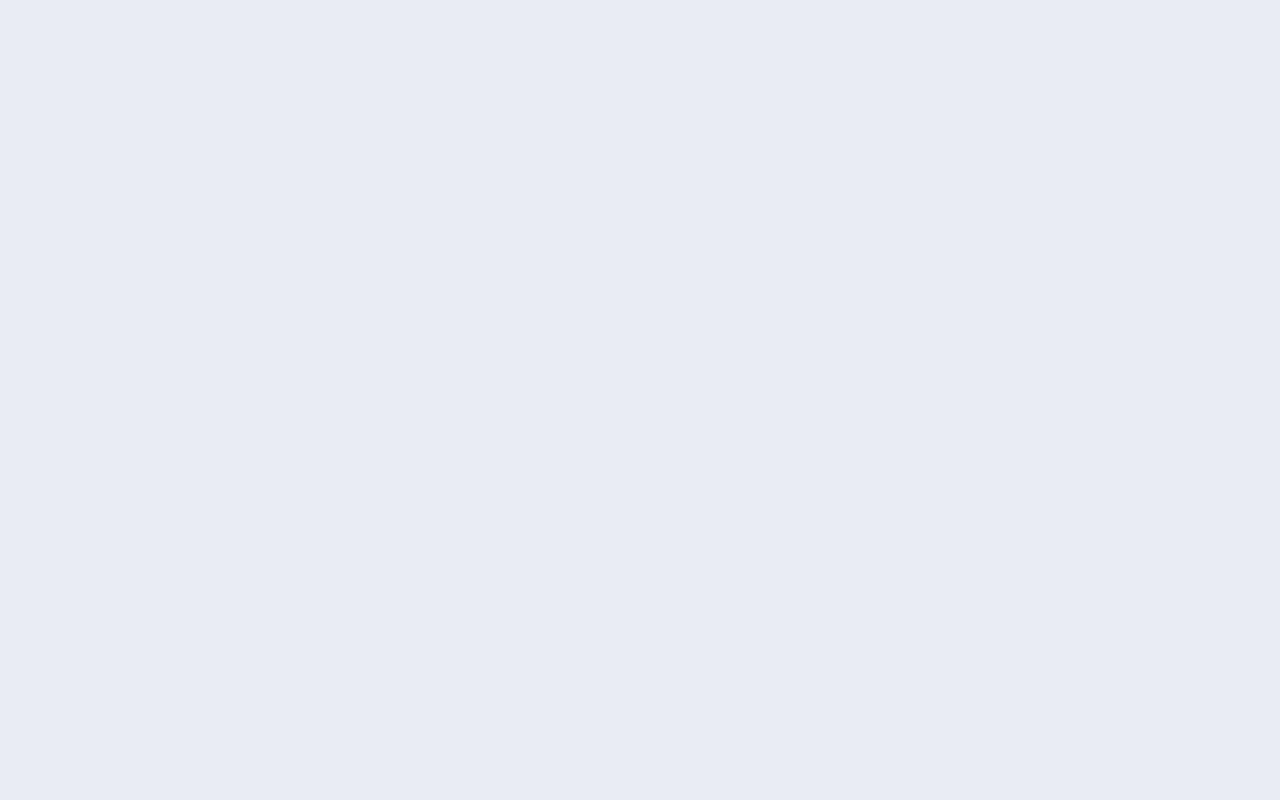
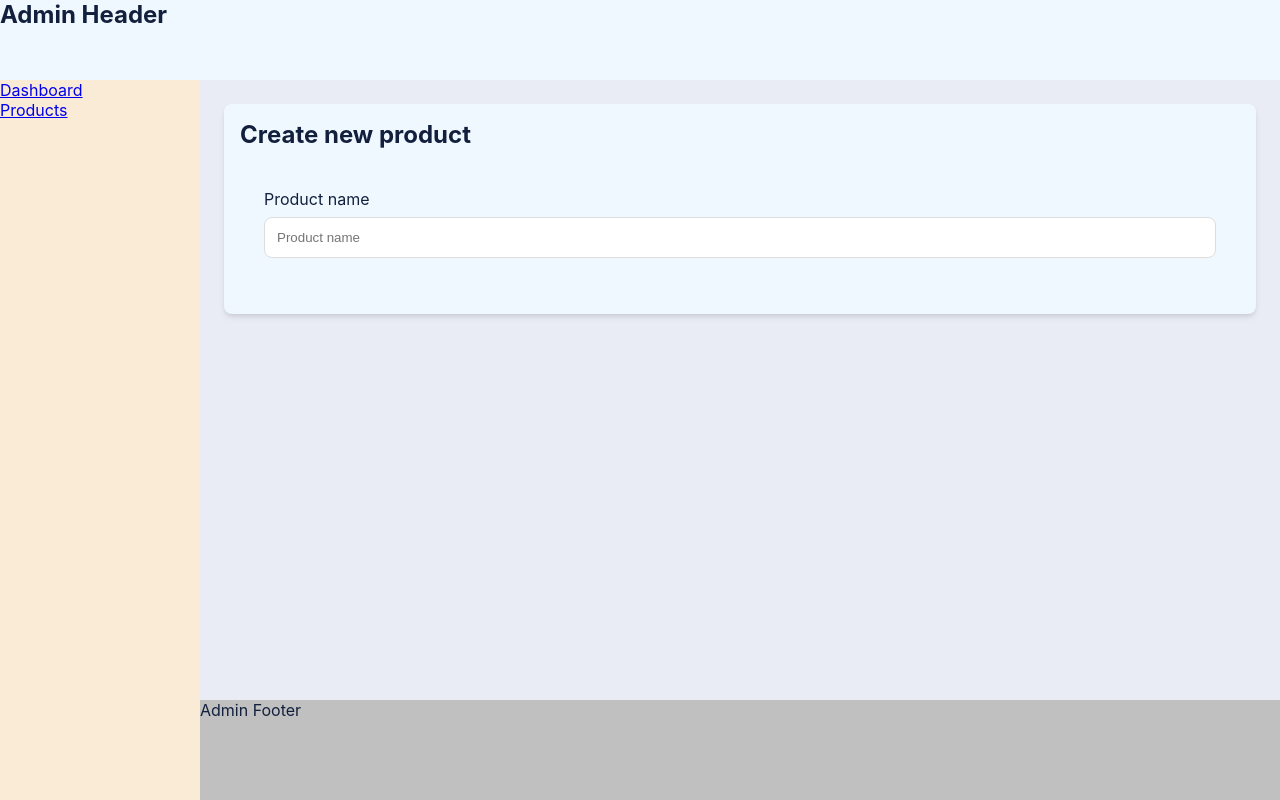
Before and after one commit to DlopezS98/react-isi-webappcrud, a React (Create React App) app: page /dashboard/products/create in a window 1280 px wide. Before the commit this address had no page. Built offline with nearby package versions, Linux system fonts and the light colour scheme.

Commit message:
wip: add create product page

```diff
--- /dev/null
+++ b/src/admin/products/create.tsx
@@ -0,0 +1,19 @@
+import Card, { CardBody, CardHeader } from '../../components/card';
+
+export default function CreateProductPage() {
+  return (
+    <Card>
+      <CardHeader>
+        <h2>Create new product</h2>
+      </CardHeader>
+      <CardBody>
+        <form className='form'>
+          <div className='form__group'>
+            <label htmlFor='name'>Product name</label>
+            <input type='text' id='name' placeholder='Product name' />
+          </div>
+        </form>
+      </CardBody>
+    </Card>
+  );
+}
--- a/src/admin/products/page.tsx
+++ b/src/admin/products/page.tsx
@@ -3,6 +3,7 @@ import Card, { CardBody, CardHeader } from '../../components/card';
 import DataGrid, { DatagridColumn } from '../../components/data-grid';
 import AddIcon from '@mui/icons-material/Add';
 import { Products } from './data';
+import { useNavigate } from 'react-router';
 
 export interface ProductsPageProps {}
 
@@ -31,6 +32,12 @@ const columns: DatagridColumn[] = [
 ];
 
 const ProductsPage: React.FC<ProductsPageProps> = () => {
+  const navigate = useNavigate();
+
+  const handleAddProduct = () => {
+    navigate('/dashboard/products/create');
+  };
+
   return (
     <Card>
       <CardHeader>
@@ -40,7 +47,7 @@ const ProductsPage: React.FC<ProductsPageProps> = () => {
         <p>Products page content</p>
         <DataGrid
           toolbar={
-            <Button onClick={console.log} variant='primary'>
+            <Button onClick={handleAddProduct} variant='primary'>
               <AddIcon /> Add product
             </Button>
           }
--- a/src/index.tsx
+++ b/src/index.tsx
@@ -7,6 +7,7 @@ import { BrowserRouter, Route, Routes } from 'react-router';
 import Placeholder from './components/placeholder';
 import AdminLayout from './admin/layout';
 import ProductsPage from './admin/products/page';
+import CreateProductPage from './admin/products/create';
 
 const root = ReactDOM.createRoot(document.getElementById('root') as HTMLElement);
 root.render(
@@ -15,9 +16,12 @@ root.render(
       <Routes>
         <Route path='/' element={<App />} />
         <Route path='/onboarding' element={<Placeholder />} />
-        <Route path='/dashboard' element={<AdminLayout />} >
-          <Route index element={<Placeholder label="Dashboard" />} />
-          <Route path='products' element={<ProductsPage />} />
+        <Route path='/dashboard' element={<AdminLayout />}>
+          <Route index element={<Placeholder label='Dashboard' />} />
+          <Route path='products'>
+            <Route index element={<ProductsPage />} />
+            <Route path='create' element={<CreateProductPage />} />
+          </Route>
         </Route>
       </Routes>
     </BrowserRouter>
```
